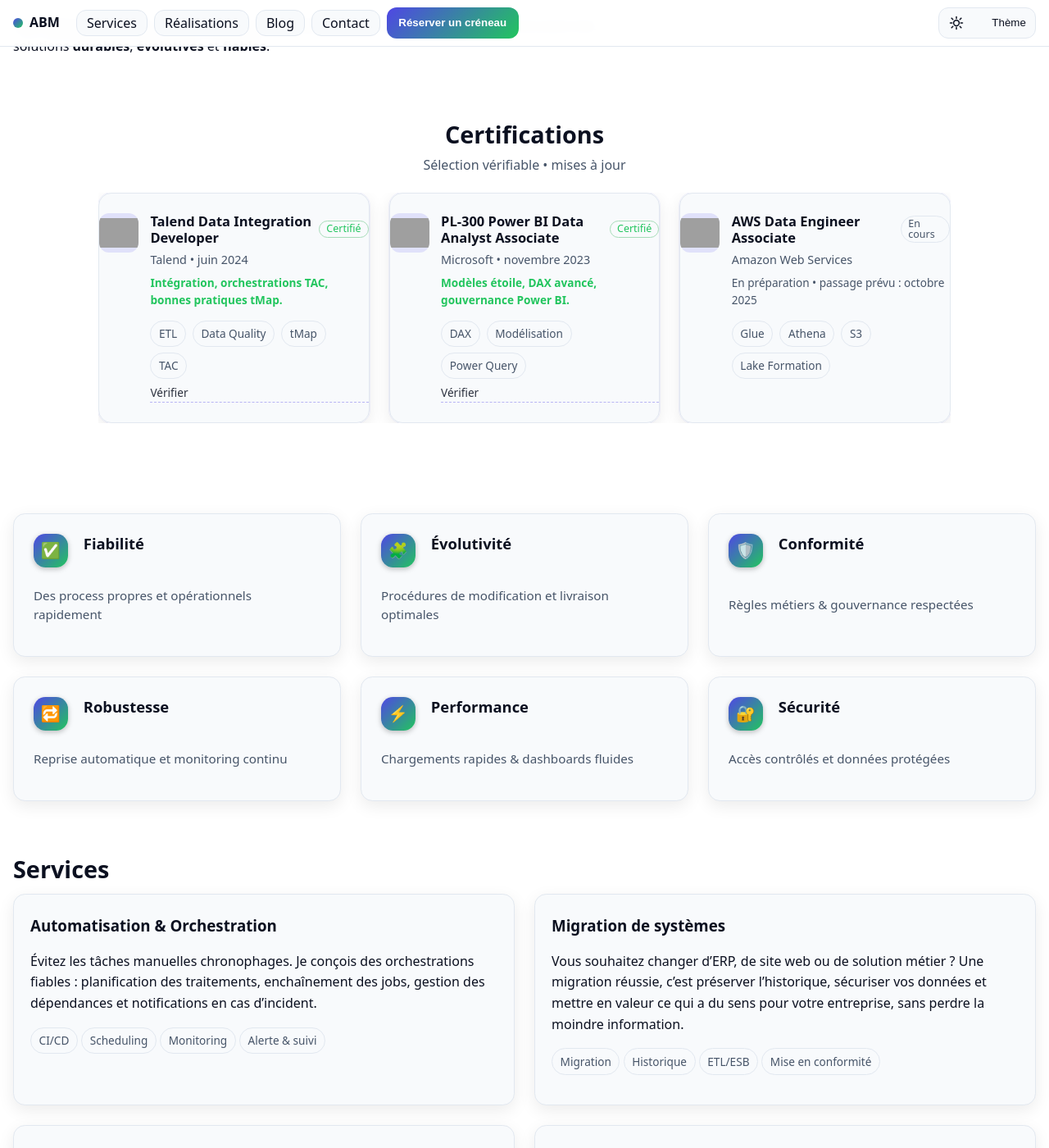
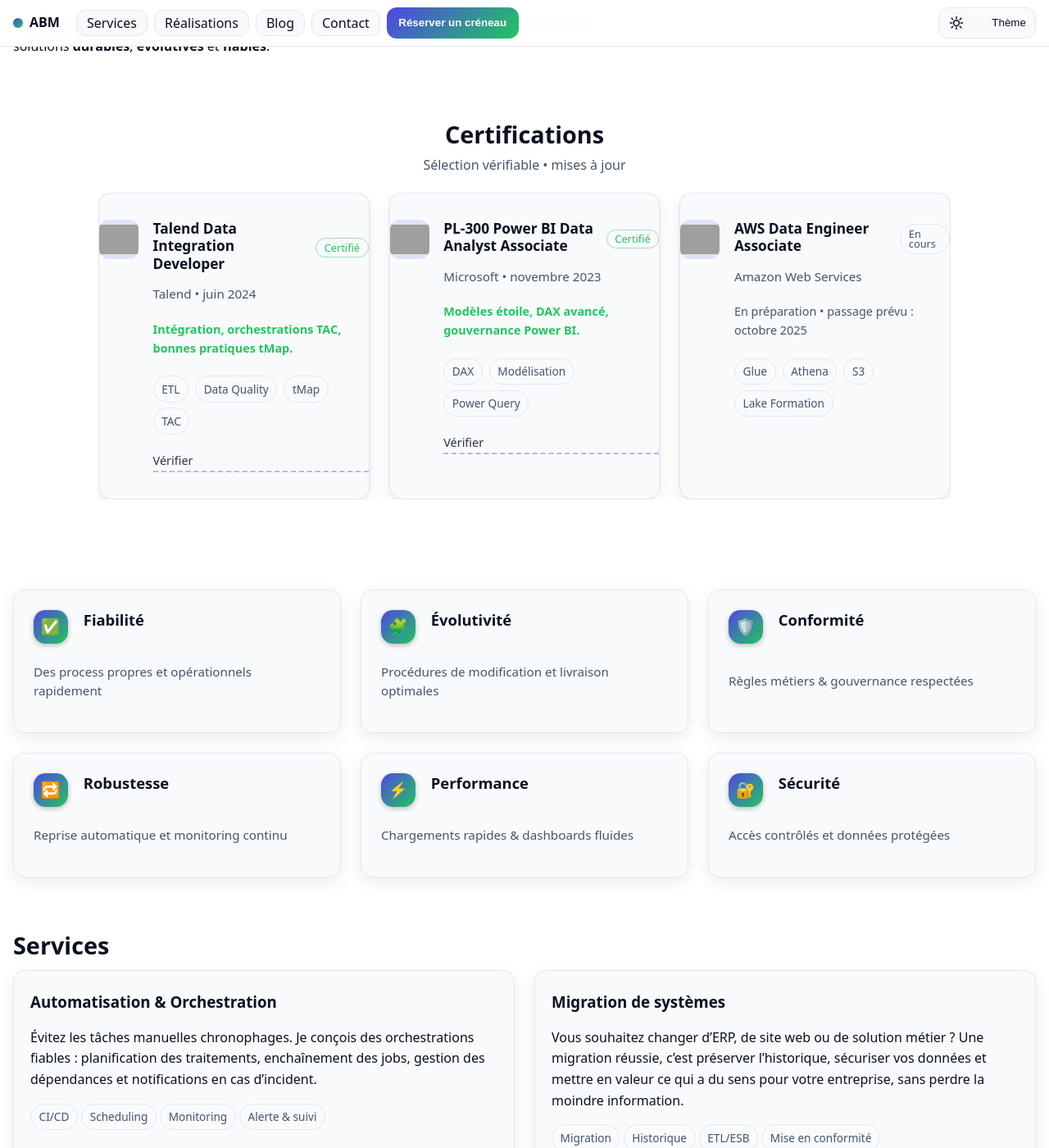
Before and after one commit to Marssouss/Marssouss.github.io, a Jekyll site: the page built from index.md, in a window 1280 px wide and 1400 px high, scrolled down 475 px. Shown: the whole window at 82% size. Built offline with Jekyll 4.4.1, drawn with Linux system fonts in a browser that asks for light colours; grey boxes are pictures that could not be loaded.

Commit message:
CSS - Certifications

```diff
--- a/assets/styles.css
+++ b/assets/styles.css
@@ -231,44 +231,68 @@
   .certs-rail>li{ padding-inline:0 }
 }
 
-/* Carte certification */
+/* Carte certification — + d’air intérieur */
 .cert-card{
-  display:grid; grid-template-columns:auto 1fr; gap:.9rem; align-items:start;
+  display:grid; grid-template-columns:auto 1fr; align-items:start;
+  gap: 1.1rem; /* espace entre le badge et le contenu */
   background: color-mix(in oklab, var(--card) 96%, transparent);
-  border:1px solid var(--border); outline:1px solid color-mix(in oklab,var(--brand) 6%,transparent);
-  border-radius:16px; padding: clamp(1.1rem, 2.5vw, 1.5rem);
-  min-height:184px; box-shadow:var(--shadow-1);
+  border:1px solid var(--border);
+  outline:1px solid color-mix(in oklab,var(--brand) 6%,transparent);
+  border-radius:16px;
+
+  /* ⬇️ plus de respiration aux bords */
+  padding: clamp(1.5rem, 3.2vw, 2rem);
+
+  /* un peu plus haut pour éviter l’effet tassé */
+  min-height: 220px;
+
+  box-shadow:var(--shadow-1);
   transition: transform .2s ease, box-shadow .25s ease, outline-color .25s ease;
 }
-.cert-card:hover{ transform:translateY(-2px); box-shadow:0 10px 24px rgba(0,0,0,.12); outline-color:color-mix(in oklab,var(--brand) 22%,transparent) }
+.cert-card:hover{
+  transform:translateY(-2px);
+  box-shadow:0 10px 24px rgba(0,0,0,.12);
+  outline-color:color-mix(in oklab,var(--brand) 22%,transparent)
+}
 .cert-card:focus-within{ outline-color:color-mix(in oklab,var(--brand) 32%,transparent) }
 
+/* Badge/logo (inchangé visuellement) */
 .cert-badge{
   display:grid; place-items:center; width:48px; height:48px; border-radius:12px;
   background: color-mix(in oklab, var(--brand) 14%, transparent); color:var(--brand); overflow:hidden
 }
 .cert-logo{ width:100%; height:100%; object-fit:contain; filter:saturate(1.05) contrast(1.02) }
 
-.cert-body{ display:grid; gap:.35rem }
-.cert-headline{ display:flex; align-items:center; justify-content:space-between; gap:.5rem }
-.cert-title{ margin:0; font-size:1.03rem; line-height:1.2 }
-.cert-issuer{ margin:0; font-size:.9rem; color:var(--muted) }
+/* Corps : + d’espace entre les lignes */
+.cert-body{ display:grid; gap:.6rem; }
 
-.cert-status{ font-size:.85rem; margin:0 }
+/* Titre/issuer : marge sous le titre et l’issuer pour décoller du bord */
+.cert-headline{ display:flex; align-items:center; justify-content:space-between; gap:.6rem; }
+.cert-title{ margin:0 0 .25rem; font-size:1.08rem; line-height:1.25; }
+.cert-issuer{ margin:0 0 .6rem; font-size:.95rem; color:var(--muted); }
+
+/* Statuts */
+.cert-status{ font-size:.9rem; margin:0; }
 .cert-status.ok{ color:var(--brand-2); font-weight:600 }
 .cert-status.pending{ color:var(--muted) }
 
+/* Chip statut */
 .cert-chip{
-  display:inline-flex; align-items:center; gap:.4rem; padding:.2rem .5rem; line-height:1;
-  border-radius:999px; font-size:.78rem; border:1px solid var(--border); background:var(--card)
+  display:inline-flex; align-items:center; gap:.4rem; padding:.28rem .6rem; line-height:1;
+  border-radius:999px; font-size:.8rem; border:1px solid var(--border); background:var(--card)
 }
 .cert-chip.chip-ok{ color:var(--brand-2); border-color:color-mix(in oklab,var(--brand-2) 40%,var(--border)) }
 .cert-chip.chip-pending{ color:var(--muted) }
 
+/* Skills : espace au-dessus pour ne pas coller au texte */
+.cert-card__skills{ margin-top:.8rem !important; }
+
+/* Lien : marge haute + soulignement plus lisible */
 .cert-link{
-  display:inline-block; font-size:.85rem; text-decoration:none;
+  display:inline-block; margin-top:.65rem; font-size:.9rem; text-decoration:none;
   color: color-mix(in oklab,var(--fg) 86%,transparent);
-  border-bottom:1px dashed color-mix(in oklab, var(--brand) 38%, transparent)
+  border-bottom:2px dashed color-mix(in oklab, var(--brand) 38%, transparent);
+  padding-bottom: .05rem;
 }
 .cert-link:hover{ color:var(--fg); border-bottom-style:solid }
 
```
